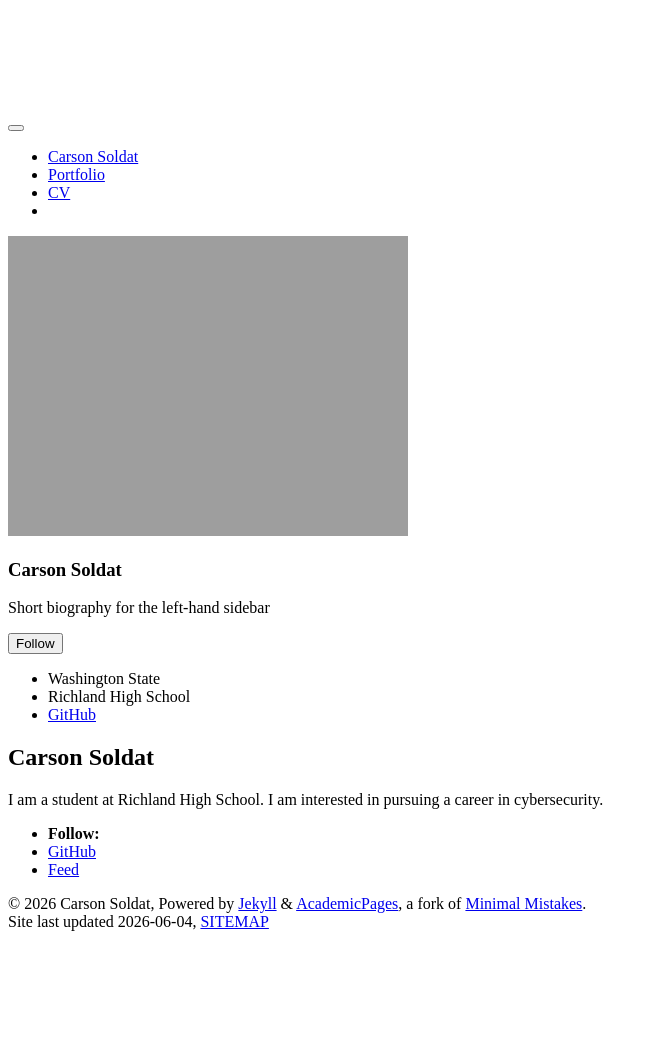
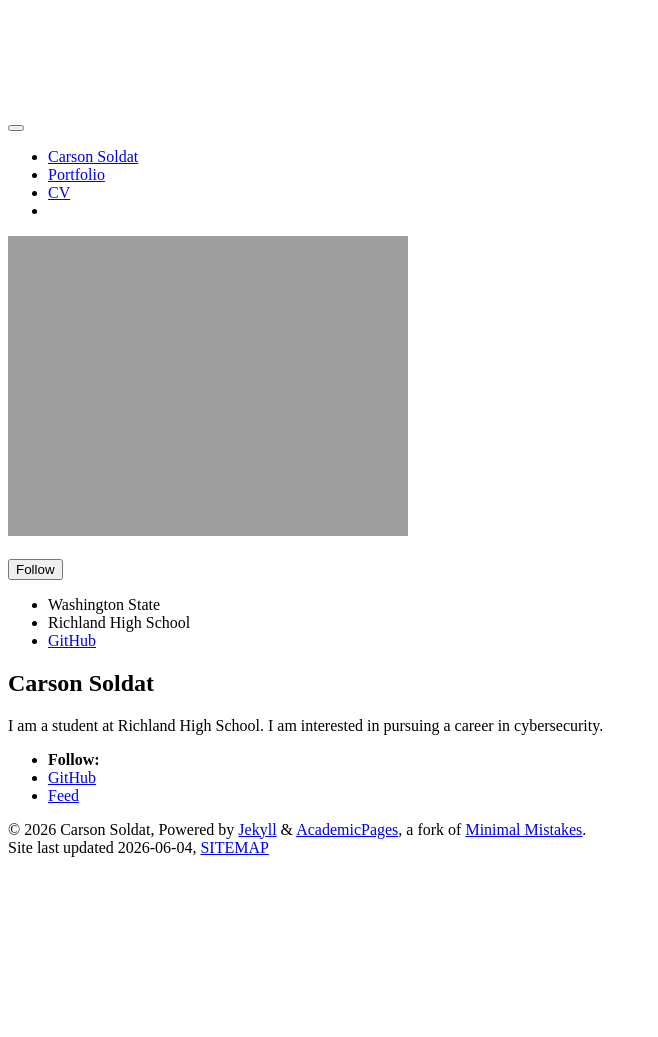
Before and after one commit to carsonsoldat/carsonsoldat.github.io, a Jekyll site: the page built from _pages/about.md, in a window 1280 px wide. Shown: the whole page, without its empty margins (0-658 px from the left). Built offline with Jekyll 4.4.1, drawn with Linux system fonts in a browser that asks for light colours; a script bundle is joined from its source files by our own code; library files that are not in the unit come from our copies; after the commit the page ends 963 px from its top, so only the background shows below that.

Commit message:
Update _config.yml

```diff
--- a/_config.yml
+++ b/_config.yml
@@ -23,10 +23,8 @@ repository               : "carsonsoldat.github.io"
 #               Additional customization can be done by editing /_includes/author-profile.html
 author:
   # Biographic information
-  avatar           : "profile.png"
-  name             : "Carson Soldat"
+  avatar           : "bomber.png"
   pronouns         : # example: "he/him"
-  bio              : "Short biography for the left-hand sidebar"
   location         : "Washington State"
   employer         : "Richland High School"
   uri              : # URL
```
